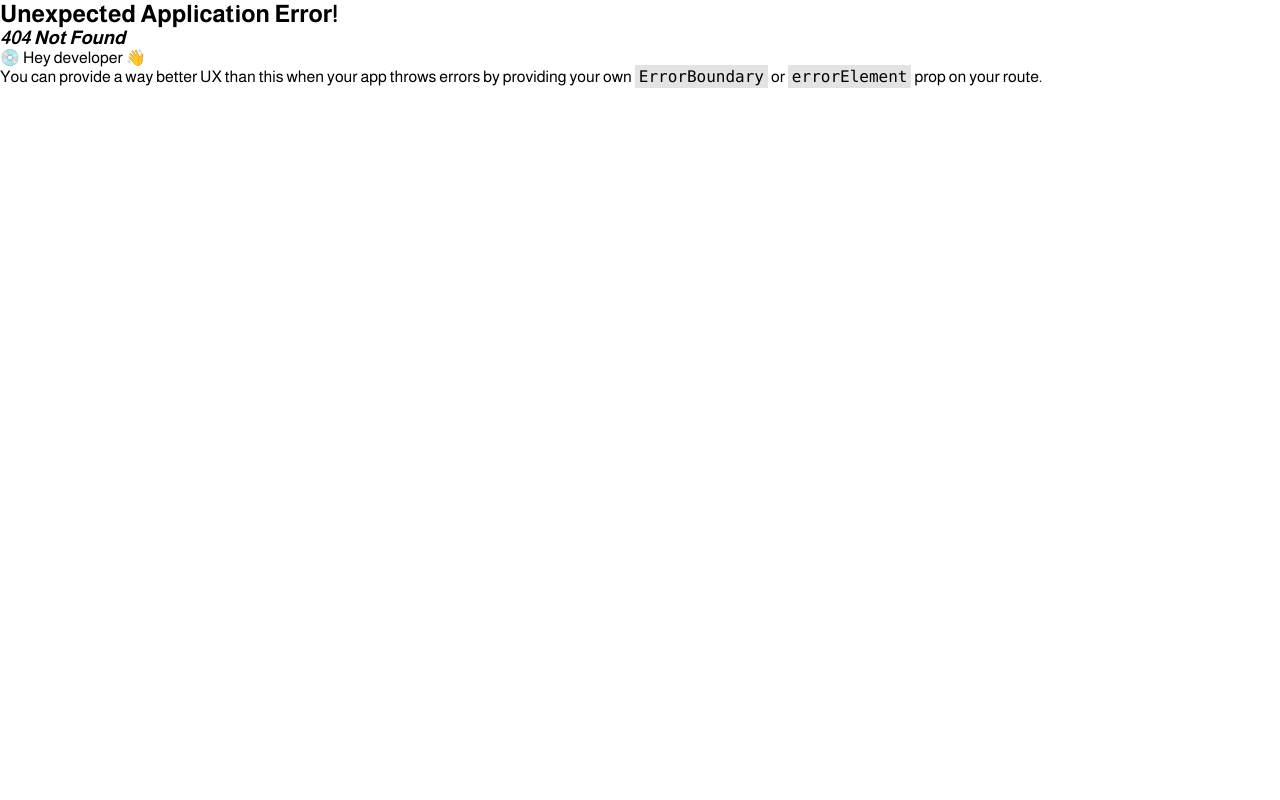
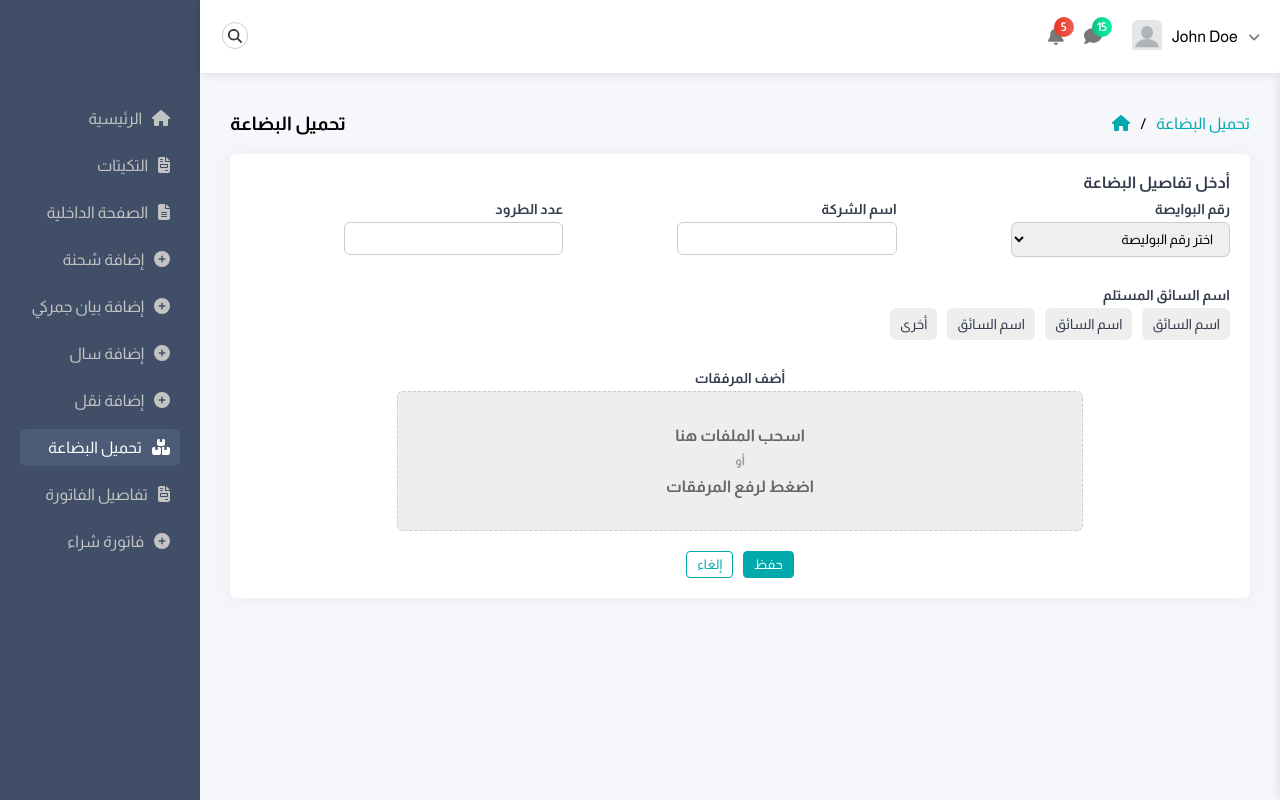
Before and after one commit to MtsmAshraf/adminty-master-react, a React (Create React App) app: page /add-goods in a window 1280 px wide. Before the commit this address had no page. Built offline with nearby package versions, Linux system fonts and the light colour scheme.

Commit message:
added AddGoods.jsx

```diff
--- a/src/App.jsx
+++ b/src/App.jsx
@@ -16,6 +16,7 @@ import AddSal from './Pages/AddSal/AddSal.jsx';
 import AddTrans from './Pages/AddTrans/AddTrans.jsx';
 import BillDetails from './Pages/BillDetails/BillDetails.jsx';
 import AddBuyingBill from './Pages/AddBuyingBill/AddBuyingBill.jsx';
+import AddGoods from './Pages/AddGoods/AddGoods.jsx';
 
 library.add(fas)
 const router = createBrowserRouter(
@@ -27,6 +28,7 @@ const router = createBrowserRouter(
         <Route path='/add-bill' element={<Addbill />}/>
         <Route path='/add-custom' element={<AddCustom />}/>
         <Route path='/add-sal' element={<AddSal />}/>
+        <Route path='/add-goods' element={<AddGoods />}/>
         <Route path='/add-trans' element={<AddTrans />}/>
         <Route path='/bill-details' element={<BillDetails />}/>
         <Route path='/add-new-bill' element={<AddBuyingBill />}/>
--- a/src/Pages/AddBill/add-bill.css
+++ b/src/Pages/AddBill/add-bill.css
@@ -155,7 +155,6 @@
     transition: all 0.2s 0s linear;
     position: relative;
     min-width: fit-content;
-    background-color: red;
 }
 .selector-element div::before{
     content: "✓";
--- a/src/Pages/AddCustom/add-custom.css
+++ b/src/Pages/AddCustom/add-custom.css
@@ -158,7 +158,6 @@
     transition: all 0.2s 0s linear;
     position: relative;
     min-width: fit-content;
-    background-color: red;
 }
 .selector-element div::before{
     content: "✓";
--- /dev/null
+++ b/src/Pages/AddGoods/AddGoods.jsx
@@ -0,0 +1,132 @@
+import { useEffect, useState } from "react";
+import Card from "../../components/Card/Card"
+import Breadcumbs from "../../components/Breadcumbs/Breadcumbs";
+import "./add-goods.css"
+const AddGoods = () => {
+    let redirectFunction = (e) => {
+        e.preventDefault();
+        window.location.replace('/invoice-list');
+    }
+    useEffect(() => {
+        console.log("mounted")
+        let imgView = document.getElementById("img-view");
+        let uploadBillInput = document.getElementById("upload-bill");
+        let dragArea = document.getElementById("drag-area");
+
+        let viewImg = () => {
+            console.log(uploadBillInput.files[0])
+            if(uploadBillInput.files[0] && uploadBillInput.files[0].type !== "application/pdf"){
+                let imgLink = URL.createObjectURL(uploadBillInput.files[0]);
+                imgView.style.backgroundImage = `url(${imgLink})`;
+                imgView.textContent = ""
+            }else if(uploadBillInput.files[0] && uploadBillInput.files[0].type === "application/pdf"){
+                console.log(uploadBillInput.files[0])
+                imgView.style.backgroundImage = "";
+                imgView.textContent = uploadBillInput.files[0].name
+            }else if(uploadBillInput.files.length === 0 ){
+                console.log("aiosdjoaidh")
+                imgView.style.backgroundImage = "";
+                imgView.innerHTML = `
+                    <h5 style="color: #666;">اسحب الملفات هنا</h5>
+                    <span style="color: #999;">أو</span>
+                    <h5 style="color: #666;">اضغط لرفع المرفقات</h5>
+                `
+            }
+        }
+        uploadBillInput.addEventListener("change", viewImg)
+        dragArea.addEventListener("dragover",(e) => {
+            e.preventDefault();
+        })
+        dragArea.addEventListener("drop",(e) => {
+            e.preventDefault();
+            uploadBillInput.files = e.dataTransfer.files;
+            viewImg();
+        })
+    })
+    return (
+    <div className='add-goods'>
+        <Breadcumbs pageName={"تحميل البضاعة"}/>
+        <Card>
+        <div className="card-block" dir="rtl">
+            <h4 className="sub-title">أدخل تفاصيل البضاعة</h4>
+            <form className="row">
+                <div className="form-group row col-sm-6 col-md-4">
+                    <label className="col-sm-12 col-form-label">رقم البوايصة</label>
+                    <div className="col-sm-12">
+                        <select name="" id="">
+                            <option value="">اختر رقم البوليصة</option>
+                            <option value="sar">235-53428896</option>
+                            <option value="dollar">235-53451196</option>
+                            <option value="euro">235-52468896</option>
+                            <option value="pound">235-53401096</option>
+                        </select>
+                    </div>
+                </div>
+                <div className="form-group row col-sm-6 col-md-4">
+                    <label className="col-sm-12 col-form-label">اسم الشركة</label>
+                    <div className="col-sm-12">
+                        <input type="text" className="form-control" placeholder="" />
+                    </div>
+                </div>
+                <div className="form-group row col-sm-6 col-md-4">
+                    <label className="col-sm-12 col-form-label">عدد الطرود</label>
+                    <div className="col-sm-12">
+                        <input type="number" min="0" className="form-control" placeholder="" />
+                    </div>
+                </div>
+                <div className="form-group row col-sm-6 col-md-4">
+                    <label className="col-sm-12 col-form-label">اسم السائق المستلم</label>
+                    <div className="col-sm-12">
+                        <div className="selector-element">
+                            <div className="input-div">
+                                <label htmlFor="driver-name-1">اسم السائق</label>
+                                <input type="radio" name="driver-name" id="driver-name-1" hidden />
+                            </div>
+                            <div className="input-div">
+                                <label htmlFor="driver-name-2">اسم السائق</label>
+                                <input type="radio" name="driver-name" id="driver-name-2" hidden />
+                            </div>
+                            <div className="input-div">
+                                <label htmlFor="driver-name-3">اسم السائق</label>
+                                <input type="radio" name="driver-name" id="driver-name-3" hidden />
+                            </div>
+                            <div className="input-div">
+                                <label htmlFor="driver-name-another">أخرى</label>
+                                <input type="radio" name="driver-name" id="driver-name-another" hidden />
+                            </div>
+                            <div className="more-drivers">
+                                <div className="driver-name">
+                                    <label htmlFor="driver-name">اسم السائق</label>
+                                    <input type="text" placeholder="اسم السائق" id="driver-name"/>
+                                </div>
+                                <div className="driver-phone">
+                                    <label htmlFor="driver-phone">رقم الجوال</label>
+                                    <input type="number" min="0" placeholder="رقم الجوال" id="driver-phone"/>
+                                </div>
+                            </div>
+                        </div>
+                    </div>
+                </div>
+                <div className="form-group row text-center" id="drag-area">
+                    <label className="col-sm-12 col-form-label" htmlFor="upload-bill">أضف المرفقات</label>
+                    <div className="col-sm-12">
+                        <label id="img-view" className="col-sm-12 col-form-label" htmlFor="upload-bill">
+                            <h5>اسحب الملفات هنا</h5>
+                            <span>أو</span>
+                            <h5>اضغط لرفع المرفقات</h5>
+                        </label>
+                        <input type="file" id="upload-bill" className="form-control" hidden/>
+                    </div>
+                </div>
+                <div className="btn-pair">
+                        <input type="submit" value="حفظ"  onClick={(e) => {redirectFunction(e)}}/>
+                        <input type="reset" value="إلغاء" />
+                </div>
+            </form>
+        </div>
+        </Card>
+    </div>
+  )
+}
+
+export default AddGoods
--- /dev/null
+++ b/src/Pages/AddGoods/add-goods.css
@@ -0,0 +1,27 @@
+.add-goods .more-drivers{
+    display: none;
+}
+.add-goods .more-drivers > div{
+    display: flex;
+    align-items: center;
+    justify-content: center;
+    gap: 10px;
+}
+.add-goods .more-drivers > div label{
+    color: var(--text-color);
+    font-size: 14px;
+    width: 100px;
+}
+.add-goods .selector-element:has(#driver-name-another:checked) .more-drivers{
+    display: flex;
+}
+@media (max-width: 768px) {
+    .add-goods .selector-element:has(#driver-name-another:checked) .more-drivers{
+        flex-direction: column;
+        gap: 10px;
+        margin-top: 10px;
+    }
+    .add-goods .more-drivers > div label{
+        width: 130px;
+    }
+}
--- a/src/components/Sideabar/Sideabar.jsx
+++ b/src/components/Sideabar/Sideabar.jsx
@@ -1,4 +1,4 @@
-import { faFileInvoice, faFileLines, faHouse, faPlusCircle } from '@fortawesome/free-solid-svg-icons';
+import { faBoxesStacked, faFileInvoice, faFileLines, faHouse, faPlusCircle } from '@fortawesome/free-solid-svg-icons';
 import SidebarLink from './SidebarLink/SidebarLink';
 import styles from './sidebar.module.css';
 import { FontAwesomeIcon } from '@fortawesome/react-fontawesome'
@@ -14,6 +14,7 @@ const Sidebar = () => {
         <SidebarLink icon={faPlusCircle} linkText={"إضافة بيان جمركي"} to={"/add-custom"}/>
         <SidebarLink icon={faPlusCircle} linkText={"إضافة سال"} to={"/add-sal"}/>
         <SidebarLink icon={faPlusCircle} linkText={"إضافة نقل"} to={"/add-trans"}/>
+        <SidebarLink icon={faBoxesStacked} linkText={"تحميل البضاعة"} to={"/add-goods"}/>
         <SidebarLink icon={faFileInvoice} linkText={"تفاصيل الفاتورة"} to={"/bill-details"}/>
         <SidebarLink icon={faPlusCircle} linkText={"فاتورة شراء"} to={"/add-new-bill"}/>
       </ul>
```
